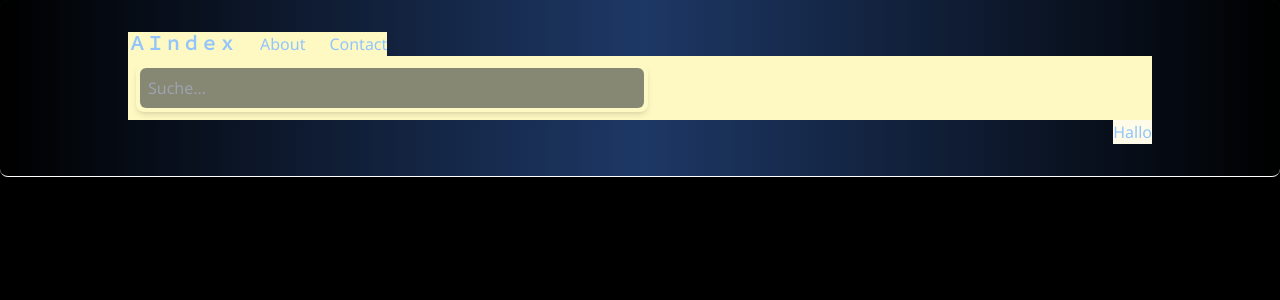
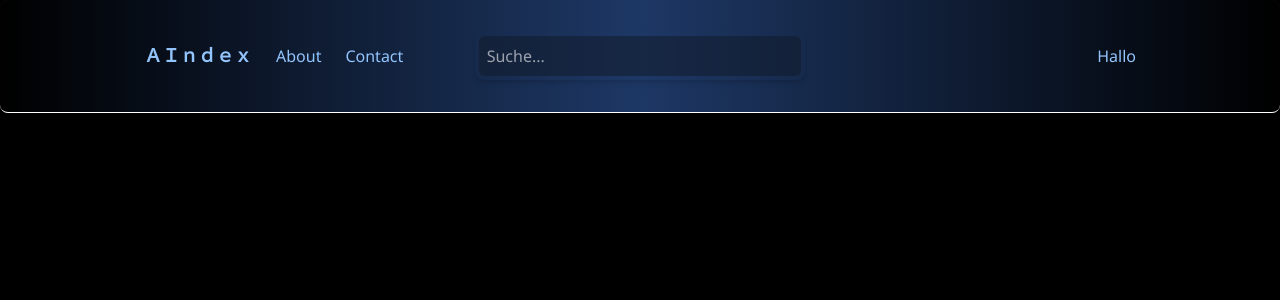
Before and after one commit to AIndex-tech/aindex-tech.github.io, a Next.js app: page / in a window 1280 px wide. Shown: the top 300 px of the page. Built offline with nearby package versions, Linux system fonts and the light colour scheme.

Commit message:
modified:   app/page.tsx

```diff
--- a/app/page.tsx
+++ b/app/page.tsx
@@ -4,9 +4,8 @@ export default function Home() {
   return (
     <main className="flex min-h-screen flex-col">
       <header className="flex rounded-lg px-32 py-8 w-full border-b border-b-white bg-gray-900 bg-gradient-to-r from-[#000000] via-blue-500/30 to-[#000000]">
-        <div className="container justify-between items-center">
-          <div className="flex justify-start">
-            <div className="flex gap-6 bg-yellow-100">
+        <div className="container flex justify-between items-center mx-auto px-4">
+          <div className="w-1/3 flex justify-start gap-6">
             <h1 className="text-lg leading-tight font-bold">
               ＡＩｎｄｅｘ
               {/*Discover the AI future. At your fingerti: Anytime, anywhere.*/}
@@ -24,20 +23,17 @@ export default function Home() {
               </ul>
             </nav>
           </div>
-          </div>
-          <div className="flex justify-center">
-            <div className="flex-grow p-2 bg-yellow-100">
+          <div className="fw-1/3 flex-grow justify-center">
             <div className="w-full max-w-lg flex items-center p-1 rounded-lg shadow-md">
               <input
                 type="text"
                 placeholder="Suche..."
-                  className="flex-grow p-2 bg-gray-900/50 rounded-md focus:outline-none focus:ring-2 focus:ring-blue-300"
-                />
+                className="flex-grow p-2 bg-gray-900/50 rounded-md focus:outline-none focus:ring-2 focus:ring-blue-300" />
             </div>
           </div>
-          </div>
-          <div className="flex justify-end">
-            <div className="flex gap-6 bg-yellow-50">Hallo</div>
+
+          <div className="w-1/3 flex justify-end gap-6">
+            <div className="flex gap-6">Hallo</div>
           </div>
         </div>
       </header>
```
Lines whose indentation alone changed are shown as unchanged.
